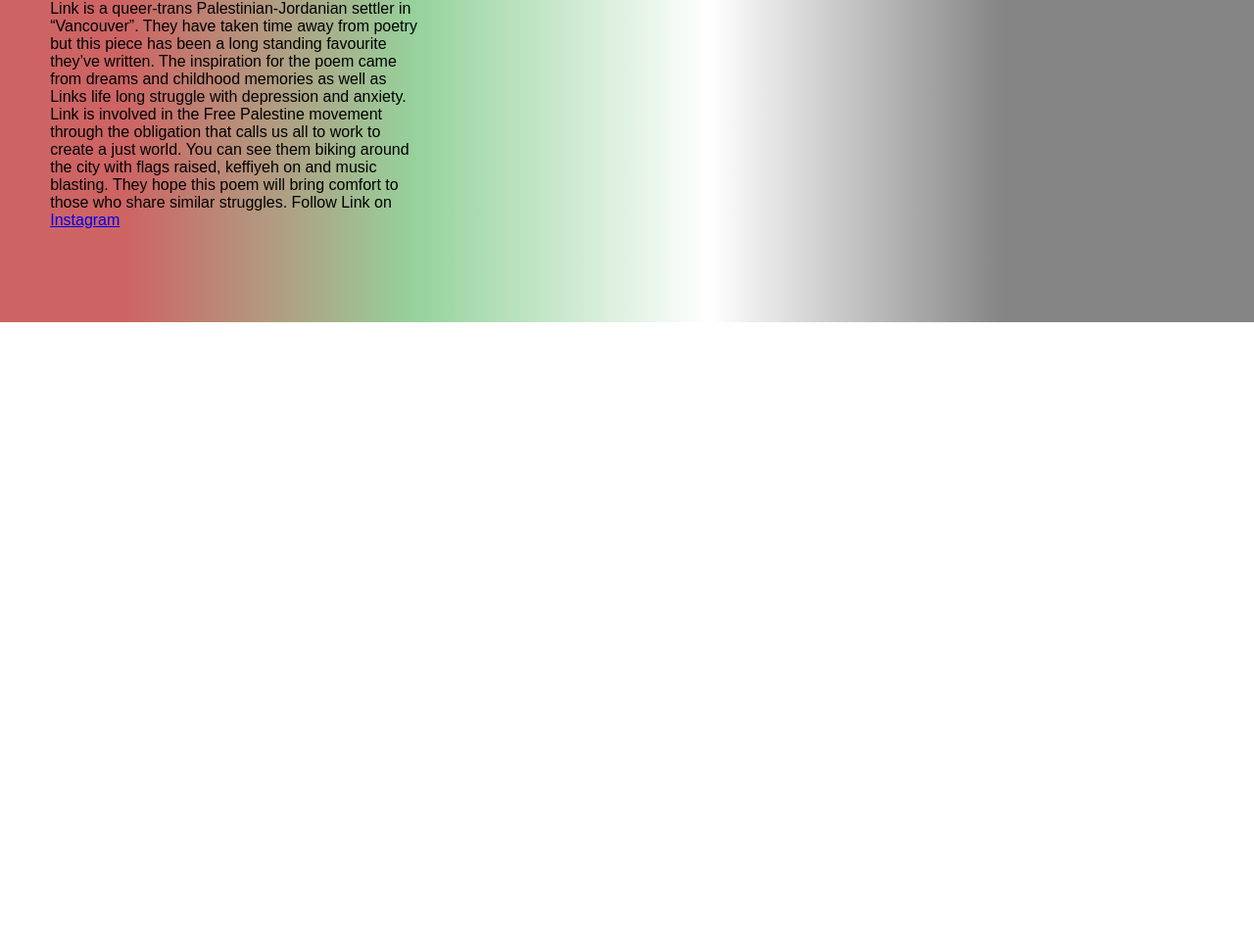
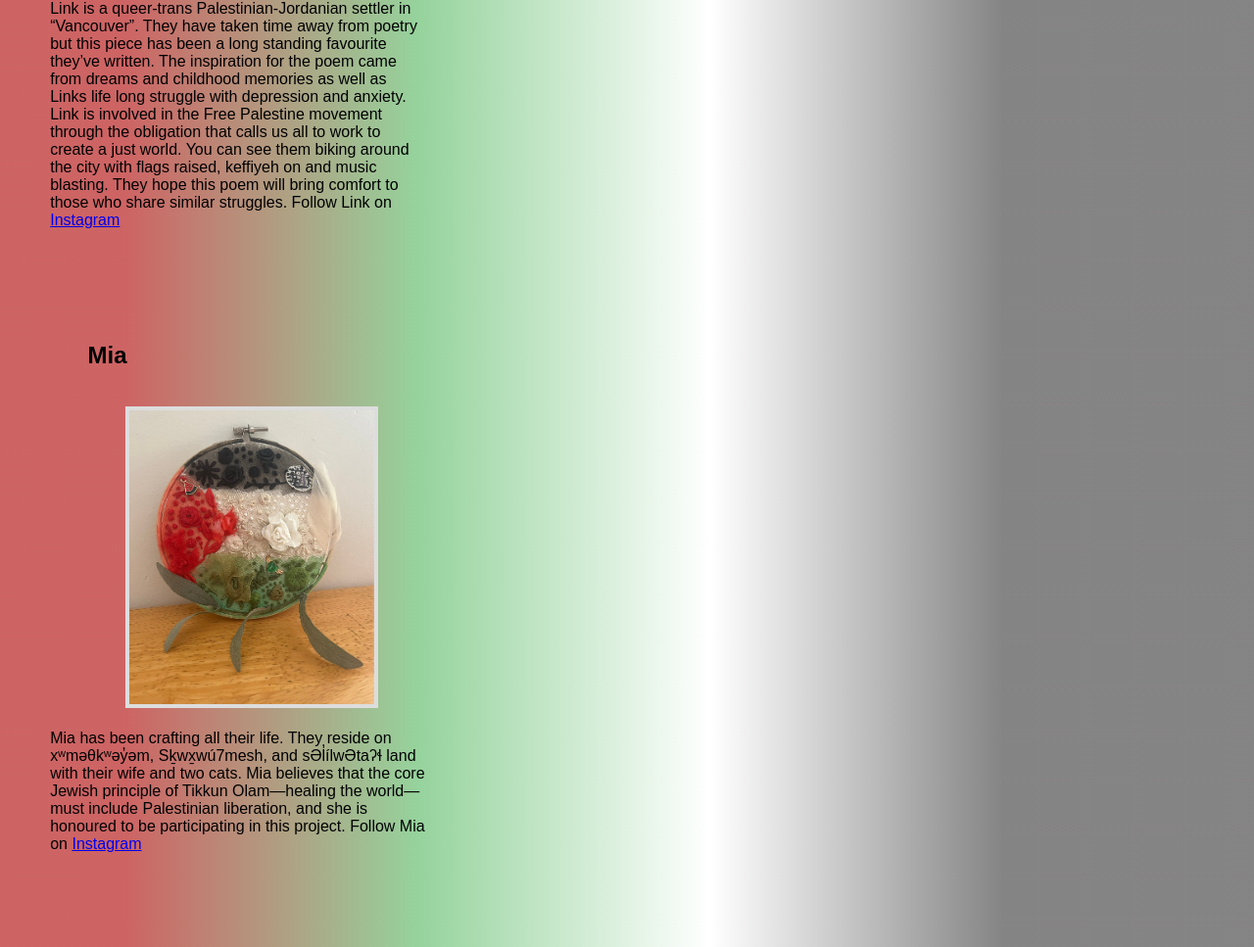
Before and after one commit to linklg1/rebel-folke, a plain HTML site: page about.html in a window 1280 px wide. Shown: the part 2698-3665 px from the top of the page at 98% size. Before the commit the page ends 3027 px from the top, so only its background shows below. Drawn offline with Linux system fonts and the light colour scheme.

Commit message:
mia photo and bio

```diff
--- a/about.html
+++ b/about.html
@@ -82,3 +82,19 @@
             Follow Link on <a href="https://www.instagram.com/linklg1/">Instagram</a>  </p>
 
             <br><br><br>
+
+      <h2>
+      Mia
+      </h2>
+      <br>
+           <img class="artistphoto" src="assets/images/miaphoto.png" alt="">
+            <br> <br>
+            <p class="artistbio">
+            Mia has been crafting all their life.
+            They reside on xʷməθkʷəy̓əm, Sḵwx̱wú7mesh, and sƏl̓ílwƏtaʔɬ land
+            with their wife and two cats. Mia believes that the core Jewish
+            principle of Tikkun Olam—healing the world—must include Palestinian liberation,
+            and she is honoured to be participating in this project.
+            Follow Mia on <a href="https://www.instagram.com/anxious.archives/">Instagram</a> </p>
+
+           <br><br><br>
```
Also changed, not shown: assets/images/halaphoto.png (added), assets/images/miaphoto.png (added), assets/images/rawanphoto.png (added), 1 other file. Lines whose indentation alone changed are shown as unchanged.
